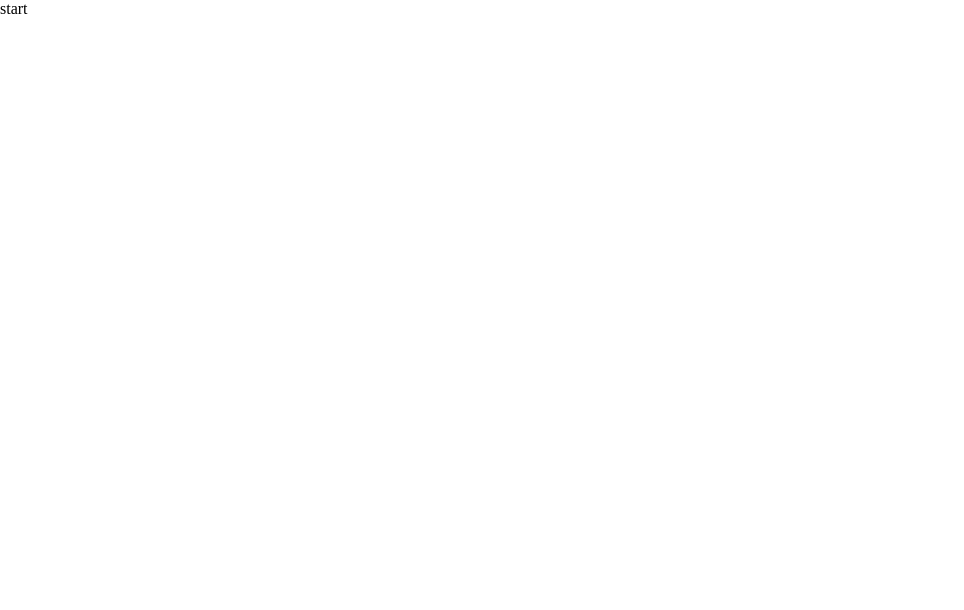
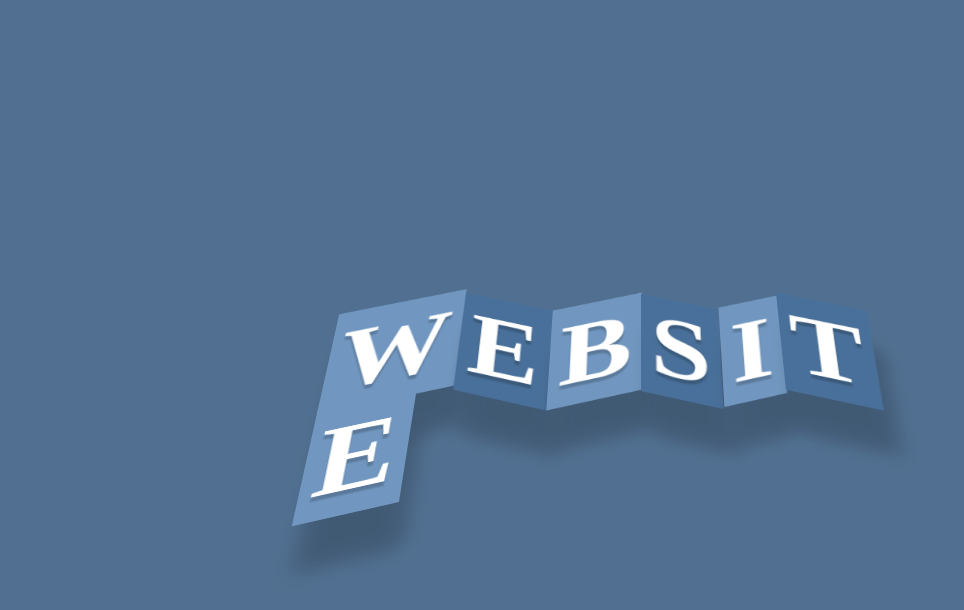
Before and after one commit to freetimezp/usefull-things-310-text, a plain HTML site: page index.html in a window 1280 px wide. Shown: the whole page, without its empty margins (0-964 px from the left). Drawn offline with nearby package versions, Linux system fonts and the light colour scheme.

Commit message:
02. usefull-things-310-text. UI. Text hover.

```diff
--- a/assets/css/style.css
+++ b/assets/css/style.css
@@ -9,3 +9,68 @@
 a {
     text-decoration: none;
 }
+
+body {
+    background: #517091;
+}
+
+.center {
+    position: absolute;
+    top: 50%;
+    left: 50%;
+    transform: translate(-50%, -50%);
+}
+
+.letter {
+    color: #fff;
+    font-size: 7em;
+    transition: 0.5s;
+    transform: perspective(1000px) rotateX(35deg);
+}
+
+.letter .char1,
+.letter .char2,
+.letter .char3,
+.letter .char4,
+.letter .char5,
+.letter .char6,
+.letter .char7 {
+    display: inline-block;
+    padding: 0 10px;
+    transition: 0.5s;
+    text-shadow: 0 5px 2px rgba(0, 0, 0, 0.2);
+    box-shadow: 10px 50px 20px rgba(0, 0, 0, 0.2);
+    filter: blur(0.5px);
+}
+
+.letter .char1,
+.letter .char3,
+.letter .char5,
+.letter .char7 {
+    background: #7197c0;
+    transform: skewY(-15deg);
+}
+
+.letter .char2,
+.letter .char4,
+.letter .char6 {
+    background: #49709a;
+    transform: skewY(15deg);
+}
+
+.letter:hover .char1,
+.letter:hover .char2,
+.letter:hover .char3,
+.letter:hover .char4,
+.letter:hover .char5,
+.letter:hover .char6,
+.letter:hover .char7 {
+    background: #517091;
+    transform: skewY(0deg);
+    filter: blur(0px);
+    box-shadow: 0px 2px 2px rgba(0, 0, 0, 0.2);
+}
+
+.letter:hover {
+    transform: rotateX(0deg);
+}
--- /dev/null
+++ b/assets/js/lattering.js
@@ -0,0 +1,61 @@
+/*global jQuery */
+/*!
+ * Lettering.JS 0.7.0
+ *
+ * Copyright 2010, Dave Rupert http://daverupert.com
+ * Released under the WTFPL license
+ * http://sam.zoy.org/wtfpl/
+ *
+ * Thanks to Paul Irish - http://paulirish.com - for the feedback.
+ *
+ * Date: Mon Sep 20 17:14:00 2010 -0600
+ */
+(function ($) {
+    function injector(t, splitter, klass, after) {
+        var text = t.text(),
+            a = text.split(splitter),
+            inject = "";
+        if (a.length) {
+            $(a).each(function (i, item) {
+                inject += '<span class="' + klass + (i + 1) + '" aria-hidden="true">' + item + "</span>" + after;
+            });
+            t.attr("aria-label", text).empty().append(inject);
+        }
+    }
+
+    var methods = {
+        init: function () {
+            return this.each(function () {
+                injector($(this), "", "char", "");
+            });
+        },
+
+        words: function () {
+            return this.each(function () {
+                injector($(this), " ", "word", " ");
+            });
+        },
+
+        lines: function () {
+            return this.each(function () {
+                var r = "eefec303079ad17405c889e092e105b0";
+                // Because it's hard to split a <br/> tag consistently across browsers,
+                // (*ahem* IE *ahem*), we replace all <br/> instances with an md5 hash
+                // (of the word "split").  If you're trying to use this plugin on that
+                // md5 hash string, it will fail because you're being ridiculous.
+                injector($(this).children("br").replaceWith(r).end(), r, "line", "");
+            });
+        },
+    };
+
+    $.fn.lettering = function (method) {
+        // Method calling logic
+        if (method && methods[method]) {
+            return methods[method].apply(this, [].slice.call(arguments, 1));
+        } else if (method === "letters" || !method) {
+            return methods.init.apply(this, [].slice.call(arguments, 0)); // always pass an array
+        }
+        $.error("Method " + method + " does not exist on jQuery.lettering");
+        return this;
+    };
+})(jQuery);
--- a/assets/js/main.js
+++ b/assets/js/main.js
@@ -0,0 +1,3 @@
+$(document).ready(function () {
+    $(".letter").lettering();
+});
--- a/index.html
+++ b/index.html
@@ -1,18 +1,21 @@
 <!DOCTYPE html>
 <html lang="en">
-
     <head>
-    <meta charset="UTF-8">
+        <meta charset="UTF-8" />
         <meta http-equiv="X-UA-Compatible" content="IE=edge" />
-    <meta name="viewport" content="width=device-width, initial-scale=1.0">
-    <link rel="stylesheet" href="./assets/css/style.css">
+        <meta name="viewport" content="width=device-width, initial-scale=1.0" />
+        <link rel="stylesheet" href="./assets/css/style.css" />
         <title>Project</title>
     </head>
 
     <body>
-    start
+        <div class="center">
+            <h1 class="letter">WEBSITE</h1>
+        </div>
 
+        <script src="https://cdnjs.cloudflare.com/ajax/libs/jquery/3.7.1/jquery.min.js"></script>
+
+        <script src="./assets/js/lattering.js"></script>
         <script src="./assets/js/main.js"></script>
     </body>
-
 </html>
```
Also changed, not shown: assets/help.txt. Lines whose indentation alone changed are shown as unchanged.
